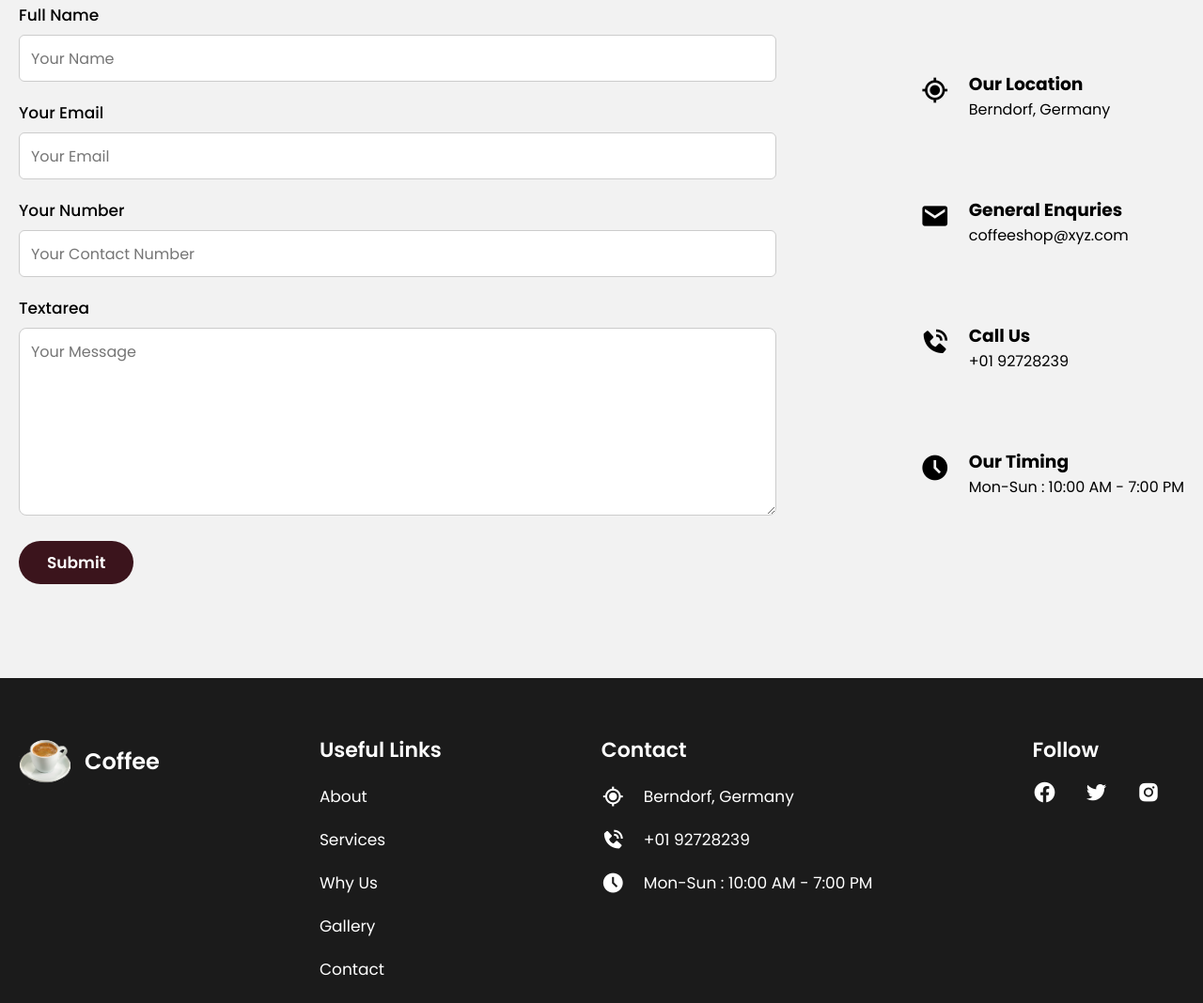
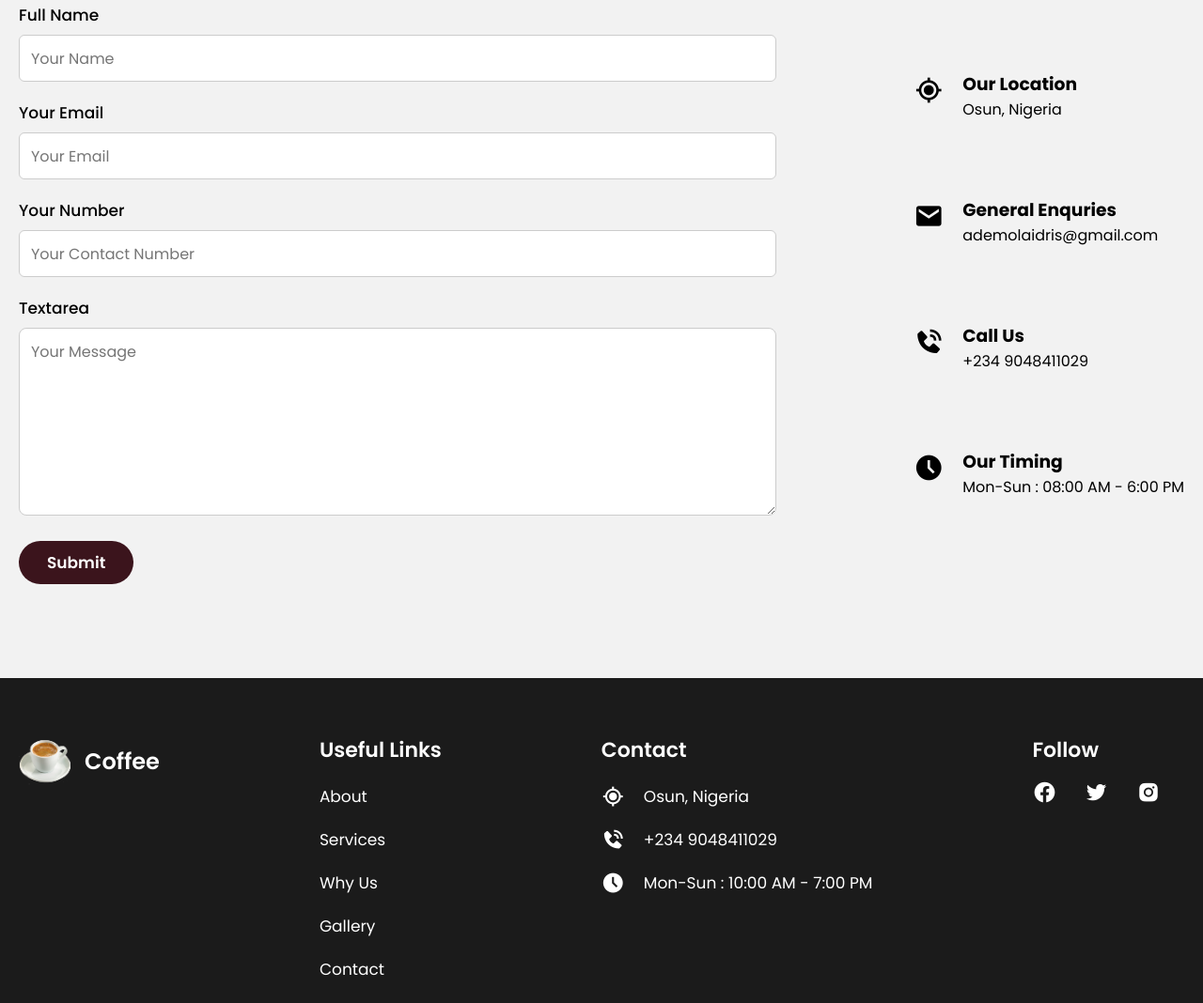
Before and after one commit to GOODBADBOY10/Coffe, a plain HTML site: page index.html in a window 1280 px wide. Shown: the part 4738-5806 px from the top of the page at 94% size. Drawn offline with nearby package versions, Linux system fonts and the light colour scheme.

Commit message:
my last commit

```diff
--- a/index.html
+++ b/index.html
@@ -1,10 +1,9 @@
 <!DOCTYPE html>
-<!-- Source Codes By CodingNepal - www.codingnepalweb.com -->
 <html lang="en">
   <head>
     <meta charset="UTF-8" />
     <meta name="viewport" content="width=device-width, initial-scale=1.0" />
-    <title>Coffee Website HTML and CSS | CodingNepal</title>
+    <title>Coffee Website</title>
     <!-- CSS Link -->
     <link rel="stylesheet" href="style.css" />
     <!-- Box Icon Link for Icons -->
@@ -265,28 +264,28 @@
               <i class="bx bx-current-location"></i>
               <div class="contact_details">
                 <h3>Our Location</h3>
-                <p>Berndorf, Germany</p>
+                <p>Osun, Nigeria</p>
               </div>
             </div>
             <div class="contact_items">
               <i class="bx bxs-envelope"></i>
               <div class="contact_details">
                 <h3>General Enquries</h3>
-                <p>coffeeshop@xyz.com</p>
+                <p>ademolaidris@gmail.com</p>
               </div>
             </div>
             <div class="contact_items">
               <i class="bx bxs-phone-call"></i>
               <div class="contact_details">
                 <h3>Call Us</h3>
-                <p>+01 92728239</p>
+                <p>+234 9048411029</p>
               </div>
             </div>
             <div class="contact_items">
               <i class="bx bxs-time-five"></i>
               <div class="contact_details">
                 <h3>Our Timing</h3>
-                <p>Mon-Sun : 10:00 AM - 7:00 PM</p>
+                <p>Mon-Sun : 08:00 AM - 6:00 PM</p>
               </div>
             </div>
           </div>
@@ -321,10 +320,10 @@
             <ul>
               <li>
                 <i class="bx bx-current-location"></i>
-                <span>Berndorf, Germany</span>
+                <span>Osun, Nigeria</span>
               </li>
               <li>
-                <i class="bx bxs-phone-call"></i> <span>+01 92728239</span>
+                <i class="bx bxs-phone-call"></i> <span>+234 9048411029</span>
               </li>
               <li>
                 <i class="bx bxs-time-five"></i>
```
